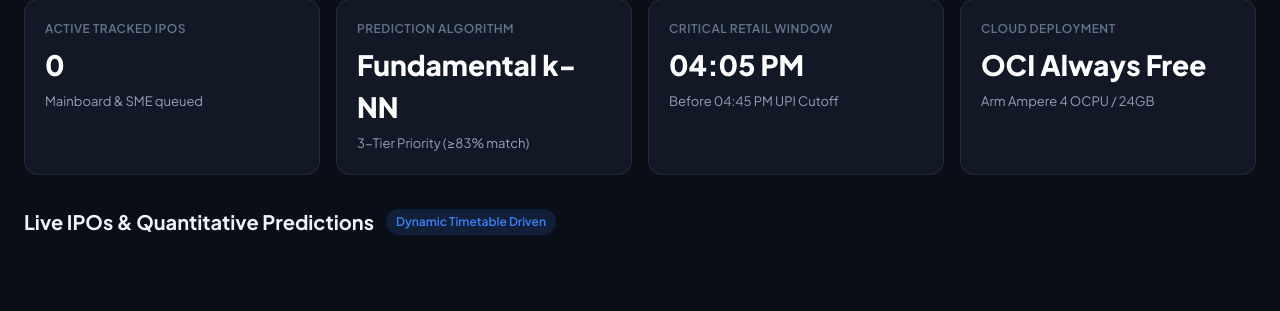
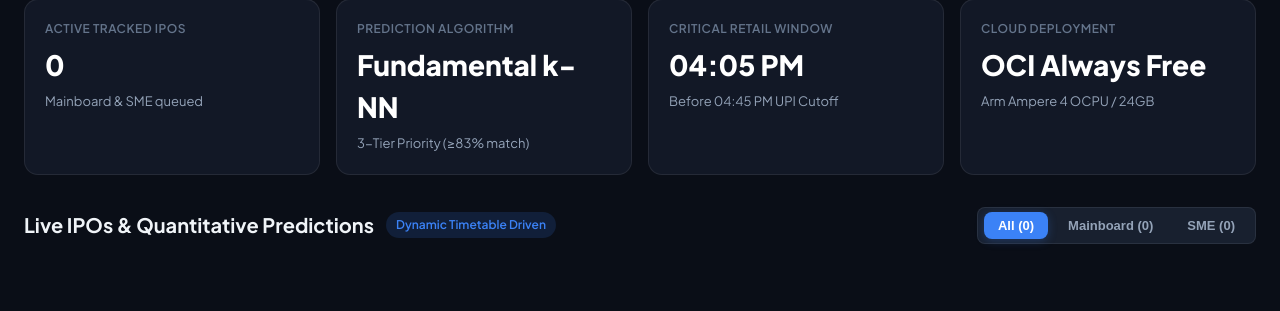
Before and after one commit to Rushit16102004/YourIpoBot, a Flask app: page / in a window 1280 px wide. Shown: the part 138-449 px from the top of the page. Run offline with Flask 3, Linux system fonts and the light colour scheme; data that the repository does not hold is empty; parts of the project's set-up code (start-up, migrations or seed data) failed here and were passed over.

Commit message:
Fix SME vs Mainboard detection, add board filter buttons, and sort IPOs by nearest start date

```diff
--- a/YourIpoBot/core/storage.py
+++ b/YourIpoBot/core/storage.py
@@ -90,6 +90,67 @@ def get_company_folder(canonical_name: str) -> Path:
     return folder
 
 
+def determine_is_sme(
+    canonical_name: str = "",
+    symbol: Optional[str] = None,
+    issue_type: Optional[str] = None,
+    segment: Optional[str] = None,
+    exchange: Optional[str] = None,
+    lot_size: Optional[int | float] = None,
+    issue_size_cr: Optional[float] = None,
+    explicit_is_sme: Optional[bool] = None,
+) -> bool:
+    """
+    Accurately detects whether an IPO is SME or Mainboard using multiple institutional rules:
+    1. Explicit boolean flag if provided.
+    2. Exchange / Platform tags ('BSE SME', 'NSE Emerge', 'Emerge', 'SME').
+    3. Issue Type strings ('SME', 'BSE SME', 'SME IPO', 'Book Building (SME)', 'Fixed Price (SME)').
+    4. Company Name / Symbol tags ('SME', 'EMERGE', '-SM', '-ST').
+    5. Lot Size heuristic: SEBI mandates SME minimum application of ₹1.0-1.2 Lakh,
+       meaning lot sizes are almost universally >= 500 - 4000 shares (Mainboard is 15-100 shares).
+    6. Issue size: SEBI post-issue capital limit for SME is ₹25 Cr. If issue_size > ₹250 Cr, it is Mainboard.
+    """
+    if explicit_is_sme is True:
+        return True
+
+    name_upper = (canonical_name or "").upper()
+    sym_upper = (symbol or "").upper()
+    type_upper = (issue_type or "").upper()
+    seg_upper = (segment or "").upper()
+    exch_upper = (exchange or "").upper()
+
+    # Check text indicators in name, symbol, type, segment, or exchange
+    text_blob = f"{name_upper} {sym_upper} {type_upper} {seg_upper} {exch_upper}"
+    sme_keywords = ["SME", "EMERGE", "NSE EMERGE", "BSE SME", "SME IPO", "SME ISSUE", "BSESME", "NSEEMERGE"]
+    for kw in sme_keywords:
+        if kw in text_blob:
+            return True
+
+    if sym_upper.endswith("-SM") or sym_upper.endswith("-ST") or sym_upper.endswith(".SME"):
+        return True
+
+    # Lot size rule: SEBI minimum application value ₹1.0 - 1.2 Lakh means lot size >= 500
+    if lot_size is not None:
+        try:
+            if float(lot_size) >= 500:
+                return True
+        except (ValueError, TypeError):
+            pass
+
+    # Issue size hard filter: definitely Mainboard if > 250 Cr
+    if issue_size_cr is not None:
+        try:
+            if float(issue_size_cr) > 250.0:
+                return False
+        except (ValueError, TypeError):
+            pass
+
+    if explicit_is_sme is not None:
+        return bool(explicit_is_sme)
+
+    return False
+
+
 def register_new_ipo(
     canonical_name: str,
     symbol: Optional[str] = None,
@@ -99,6 +160,10 @@ def register_new_ipo(
     price_min: Optional[float] = None,
     price_max: Optional[float] = None,
     issue_size_cr: Optional[float] = None,
+    issue_type: Optional[str] = None,
+    segment: Optional[str] = None,
+    exchange: Optional[str] = None,
+    lot_size: Optional[int | float] = None,
 ) -> str:
     """Add a newly approved IPO to active_ipo_queue with dedicated company folder."""
     import re
@@ -107,7 +172,19 @@ def register_new_ipo(
     ipo_id = f"{norm_name}_{yr}"
     comp_dir = get_company_folder(canonical_name)
 
-    anchor_init = "NOT_APPLICABLE" if is_sme else "PENDING"
+    # Automatically and accurately resolve SME vs Mainboard
+    resolved_is_sme = determine_is_sme(
+        canonical_name=canonical_name,
+        symbol=symbol,
+        issue_type=issue_type,
+        segment=segment,
+        exchange=exchange,
+        lot_size=lot_size,
+        issue_size_cr=issue_size_cr,
+        explicit_is_sme=is_sme,
+    )
+
+    anchor_init = "NOT_APPLICABLE" if resolved_is_sme else "PENDING"
     now_iso = datetime.now().isoformat()
 
     with get_connection() as conn:
@@ -120,6 +197,8 @@ def register_new_ipo(
             ) VALUES (?, ?, ?, ?, ?, ?, ?, ?, ?, ?, ?, ?, ?, ?)
             ON CONFLICT(ipo_id) DO UPDATE SET
                 symbol = COALESCE(excluded.symbol, active_ipo_queue.symbol),
+                is_sme = excluded.is_sme,
+                is_mainboard = excluded.is_mainboard,
                 issue_open_date = COALESCE(excluded.issue_open_date, active_ipo_queue.issue_open_date),
                 issue_close_date = COALESCE(excluded.issue_close_date, active_ipo_queue.issue_close_date),
                 issue_price_max = COALESCE(excluded.issue_price_max, active_ipo_queue.issue_price_max),
@@ -130,8 +209,8 @@ def register_new_ipo(
                 ipo_id,
                 canonical_name,
                 symbol,
-                1 if is_sme else 0,
-                0 if is_sme else 1,
+                1 if resolved_is_sme else 0,
+                0 if resolved_is_sme else 1,
                 issue_open,
                 issue_close,
                 price_min,
@@ -154,7 +233,7 @@ def register_new_ipo(
                     "ipo_id": ipo_id,
                     "canonical_name": canonical_name,
                     "symbol": symbol,
-                    "is_sme": is_sme,
+                    "is_sme": resolved_is_sme,
                     "issue_open": issue_open,
                     "issue_close": issue_close,
                     "price_band": [price_min, price_max],
--- a/YourIpoBot/web/app.py
+++ b/YourIpoBot/web/app.py
@@ -34,7 +34,15 @@ def index():
                    q.issue_size_cr, q.issue_open_date, q.issue_close_date,
                    q.rhp_status, q.anchor_status, q.company_dir
             FROM active_ipo_queue q
-            ORDER BY q.issue_open_date DESC NULLS LAST;
+            ORDER BY
+                CASE
+                    WHEN q.issue_close_date IS NOT NULL AND q.issue_close_date >= DATE('now') THEN 0
+                    WHEN q.issue_open_date IS NOT NULL AND q.issue_open_date >= DATE('now') THEN 1
+                    WHEN q.issue_open_date IS NOT NULL THEN 2
+                    ELSE 3
+                END ASC,
+                q.issue_open_date ASC NULLS LAST,
+                q.canonical_name ASC;
             """
         ).fetchall()
 
@@ -96,7 +104,16 @@ def index():
     with get_connection() as conn:
         total_hist = conn.execute("SELECT COUNT(*) FROM ipo_merged_master;").fetchone()[0]
 
-    return render_template("dashboard.html", ipos=ipos_list, total_hist_count=total_hist)
+    mainboard_count = sum(1 for ipo in ipos_list if not ipo["is_sme"])
+    sme_count = sum(1 for ipo in ipos_list if ipo["is_sme"])
+
+    return render_template(
+        "dashboard.html",
+        ipos=ipos_list,
+        total_hist_count=total_hist,
+        mainboard_count=mainboard_count,
+        sme_count=sme_count,
+    )
 
 
 @app.route("/api/ipos", methods=["GET"])
--- a/YourIpoBot/web/static/css/style.css
+++ b/YourIpoBot/web/static/css/style.css
@@ -175,12 +175,20 @@ body {
     color: var(--text-secondary);
 }
 
-/* Section Header */
+/* Section Header & Filters */
 .section-header {
+    display: flex;
+    justify-content: space-between;
+    align-items: center;
+    gap: 16px;
+    margin-bottom: 20px;
+    flex-wrap: wrap;
+}
+
+.header-left-group {
     display: flex;
     align-items: center;
     gap: 12px;
-    margin-bottom: 20px;
 }
 
 .section-header h2 {
@@ -195,6 +203,40 @@ body {
     padding: 4px 10px;
     border-radius: 999px;
     font-weight: 600;
+}
+
+/* Filter Button Group */
+.filter-btn-group {
+    display: flex;
+    align-items: center;
+    gap: 6px;
+    background: rgba(30, 41, 59, 0.7);
+    padding: 4px 6px;
+    border-radius: var(--radius-sm);
+    border: 1px solid var(--border-color);
+}
+
+.filter-btn {
+    background: transparent;
+    border: none;
+    color: var(--text-secondary);
+    padding: 6px 14px;
+    border-radius: var(--radius-sm);
+    font-size: 13px;
+    font-weight: 600;
+    cursor: pointer;
+    transition: all 0.2s cubic-bezier(0.4, 0, 0.2, 1);
+}
+
+.filter-btn:hover {
+    color: var(--text-primary);
+    background: rgba(255, 255, 255, 0.05);
+}
+
+.filter-btn.active {
+    background: var(--accent-blue);
+    color: #ffffff;
+    box-shadow: 0 2px 10px var(--accent-blue-glow);
 }
 
 /* Cards Grid */
--- a/YourIpoBot/web/static/js/app.js
+++ b/YourIpoBot/web/static/js/app.js
@@ -32,3 +32,24 @@ async function triggerPipeline() {
         btn.disabled = false;
     }
 }
+
+/**
+ * Filter IPO cards by board: 'ALL', 'MAINBOARD', or 'SME'.
+ */
+function filterBoard(type, btn) {
+    const filterBtns = document.querySelectorAll('.filter-btn');
+    filterBtns.forEach(b => b.classList.remove('active'));
+    if (btn) {
+        btn.classList.add('active');
+    }
+
+    const cards = document.querySelectorAll('.ipo-card');
+    cards.forEach(card => {
+        const board = (card.getAttribute('data-board') || '').toUpperCase();
+        if (type === 'ALL' || board === type) {
+            card.style.display = 'block';
+        } else {
+            card.style.display = 'none';
+        }
+    });
+}
--- a/YourIpoBot/web/templates/dashboard.html
+++ b/YourIpoBot/web/templates/dashboard.html
@@ -60,13 +60,27 @@
             <!-- Active IPO Predictions Section -->
             <section class="ipos-section">
                 <div class="section-header">
-                    <h2>Live IPOs & Quantitative Predictions</h2>
-                    <span class="section-tag">Dynamic Timetable Driven</span>
+                    <div class="header-left-group">
+                        <h2>Live IPOs & Quantitative Predictions</h2>
+                        <span class="section-tag">Dynamic Timetable Driven</span>
+                    </div>
+                    <!-- Interactive Board Filter Buttons -->
+                    <div class="filter-btn-group">
+                        <button class="filter-btn active" id="btn-filter-all" onclick="filterBoard('ALL', this)">
+                            All ({{ ipos|length }})
+                        </button>
+                        <button class="filter-btn" id="btn-filter-mainboard" onclick="filterBoard('MAINBOARD', this)">
+                            Mainboard ({{ mainboard_count }})
+                        </button>
+                        <button class="filter-btn" id="btn-filter-sme" onclick="filterBoard('SME', this)">
+                            SME ({{ sme_count }})
+                        </button>
+                    </div>
                 </div>
 
                 <div class="cards-grid">
                     {% for ipo in ipos %}
-                    <div class="ipo-card">
+                    <div class="ipo-card" data-board="{{ ipo.board|upper }}">
                         <div class="card-top">
                             <div class="company-info">
                                 <span class="board-badge {{ 'badge-sme' if ipo.is_sme else 'badge-mainboard' }}">
```
Also changed, not shown: YourIpoBot/core/pipeline.py (+6 -2 lines).
